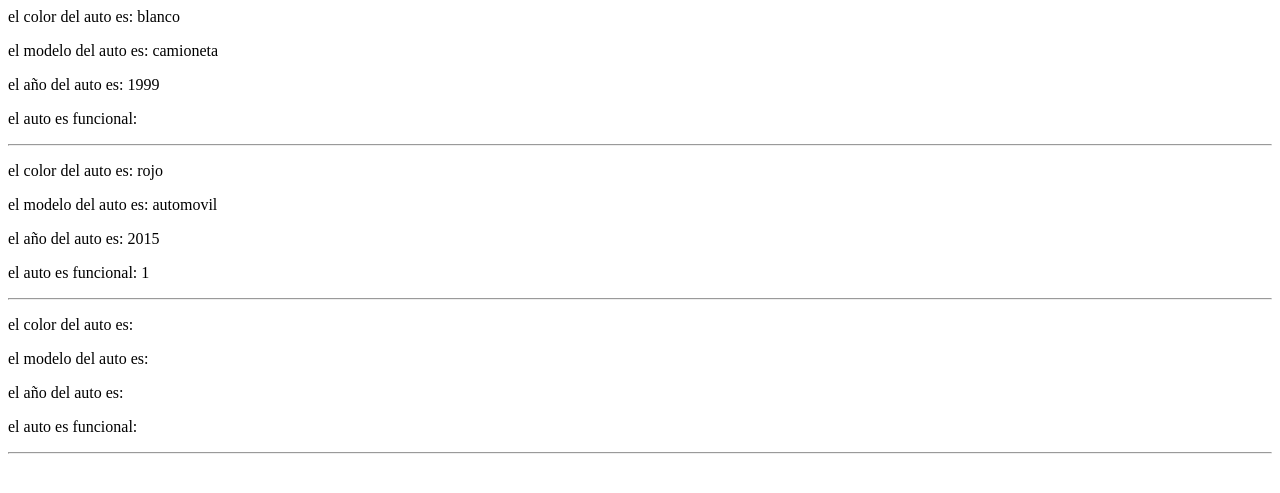
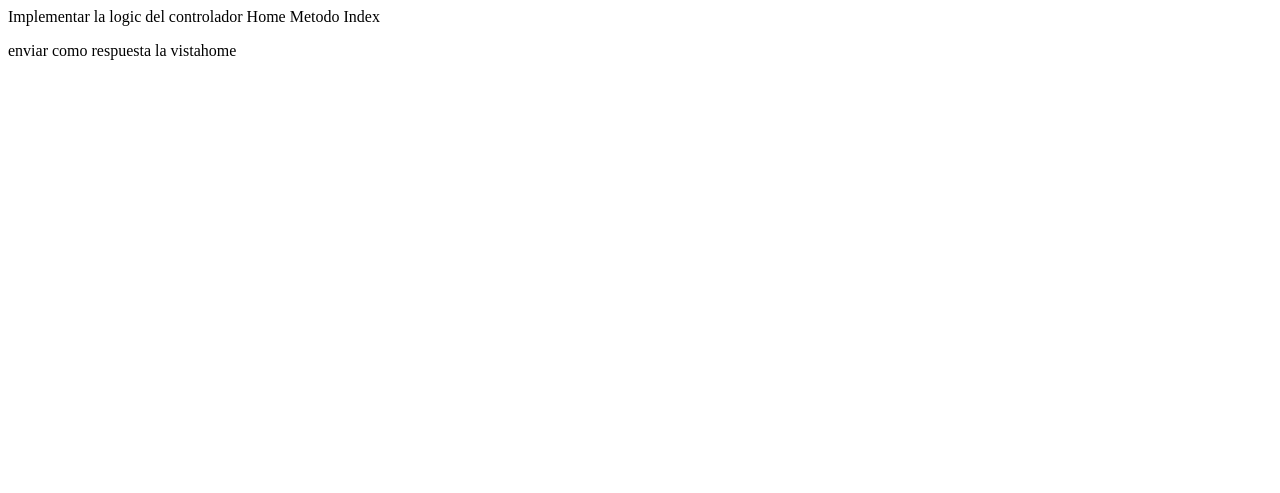
Before and after one commit to papunLC/tienda, a PHP site: page / in a window 1280 px wide. Shown: the top 493 px of the page. Run offline with PHP 8.4, Linux system fonts and the light colour scheme.

Commit message:
agregando controladores y responde

```diff
--- a/app/Http/Auto.php
+++ /dev/null
@@ -1,25 +0,0 @@
-<?php
-
-namespace App\Http;
-
-class Auto
-{
-    public $color;
-    public $modelo;
-    public $año;
-    public $funcional;
-
-    function arrancar()
-    {
-        echo 'el automovil esta arrancado';
-    }
-    function mostrar ()
-    {
-        echo '<p>el color del auto es: ' . $this ->color.'</p>';
-        echo '<p>el modelo del auto es: ' . $this ->modelo.'</p>';
-        echo '<p>el año del auto es: ' . $this ->año.'</p>';
-        echo '<p>el auto es funcional: ' . $this ->funcional.'</p>';
-        echo '<hr>';
-
-    }
-}
--- /dev/null
+++ b/app/Http/Controllers/HomeController.php
@@ -0,0 +1,13 @@
+<?php
+
+namespace App\Http\Controllers;
+
+class HomeController
+{
+    function index()
+    {
+        echo '<p> Implementar la logic del controlador Home Metodo Index </p>';
+        return new \App\Http\Response('home');
+    }
+
+}
--- a/app/Http/Request.php
+++ b/app/Http/Request.php
@@ -0,0 +1,58 @@
+<?php
+
+namespace App\Http;
+
+class Request
+{
+    private $controller;
+    private $method;
+    public function setController($value)
+    {
+        if(empty($value[1]))
+        {
+            $this->controller = "home";
+        }else {
+            $this->controller = $value[1];
+        }
+    }
+
+    public function getController()
+    {
+        $aux = strtolower($this->controller); // convierte a minuscula
+        $aux = ucfirst($aux); // coloca la primer letra en mayuscula
+        $aux = '\App\Http\Controllers\\' .$aux . 'Controller'; // concatenando + Controller
+        return $aux;
+    }
+
+    public function setMethod ($value)
+    {
+        if(empty($value[2]))
+        {
+            $this->method = "index";
+        }else {
+            $this->method = $value[2];
+        }
+    }
+
+    public function getMethod ()
+    {
+        $aux = strtolower($this->method);
+        return $aux;
+    }
+
+    public function __construct()
+    {
+        $segment = explode('/',$_SERVER['REQUEST_URI']);
+        $this->setController($segment);
+        $this->setMethod($segment);
+    }
+
+    public function send()
+    {
+        $myController = $this->getController();
+        $myMethod = $this->getMethod();
+
+        $myResponse = call_user_func([new $myController, $myMethod]);
+        $myResponse->send();
+    }
+}
--- a/app/Http/Response.php
+++ b/app/Http/Response.php
@@ -0,0 +1,17 @@
+<?php
+
+namespace App\Http;
+
+class Response
+{
+    private $view;
+
+    function __construct($view)
+    {
+        $this->view = $view;
+    }
+    function send()
+    {
+        echo 'enviar como respuesta la vista' .$this->view;
+    }
+}
--- /dev/null
+++ b/desktop.ini
@@ -0,0 +1,4 @@
+[ViewState]
+Mode=
+Vid=
+FolderType=Generic
--- a/public/index.php
+++ b/public/index.php
@@ -2,24 +2,6 @@
 
 require __DIR__ . '/../vendor/autoload.php';
 
-//instanciar
+$request= new \App\Http\Request;
 
-$miAuto = new App\Http\Auto;
-$tuAuto = new \App\Http\Auto;
-$suAuto = new \App\Http\Auto;
-
-//asignando propiedades
-$miAuto ->color= "blanco";
-$miAuto->modelo= "camioneta";
-$miAuto->año= 1999;
-$miAuto->funcional= false;
-
-$tuAuto ->color= "rojo";
-$tuAuto->modelo= "automovil";
-$tuAuto->año= 2015;
-$tuAuto->funcional= true;
-
-//llamar funciones
-$miAuto->mostrar();
-$tuAuto->mostrar();
-$suAuto->mostrar();
+$request->send();
```
Also changed, not shown: app/Http/Controllers/ClienteController.php (added, +27 -0 lines), public/.htaccess (added).
